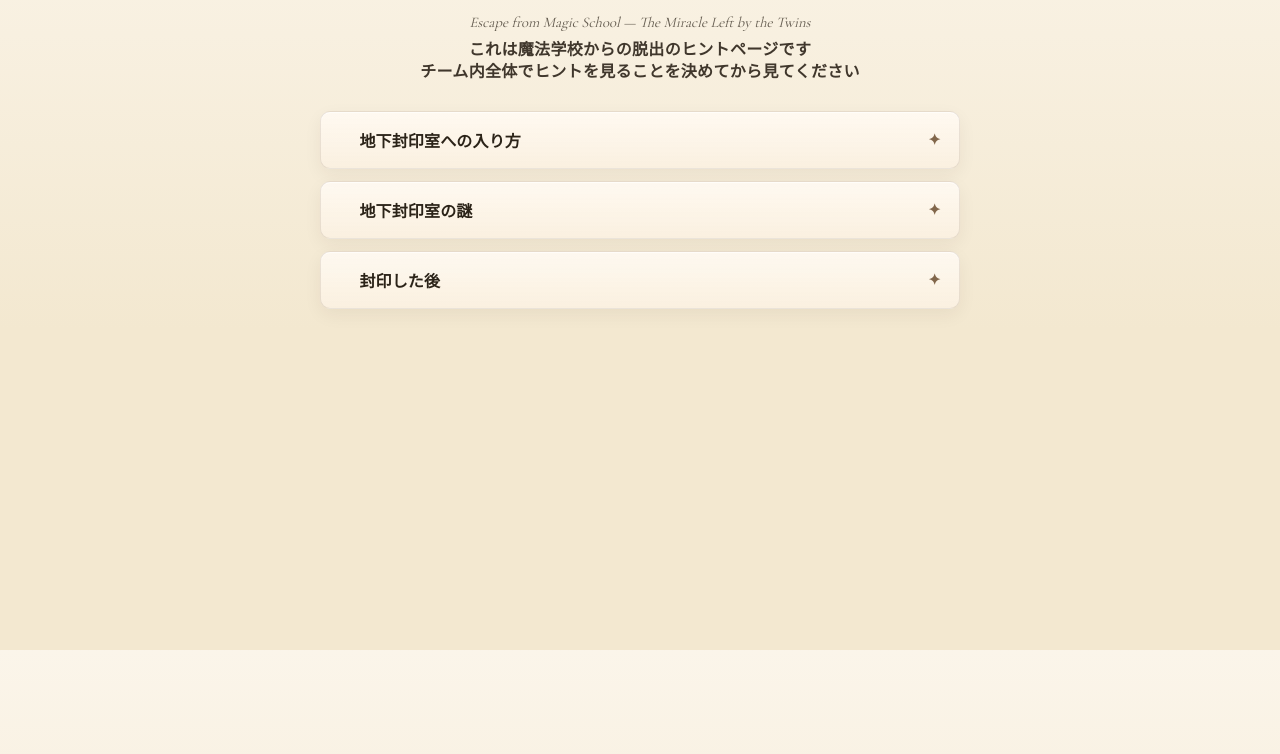
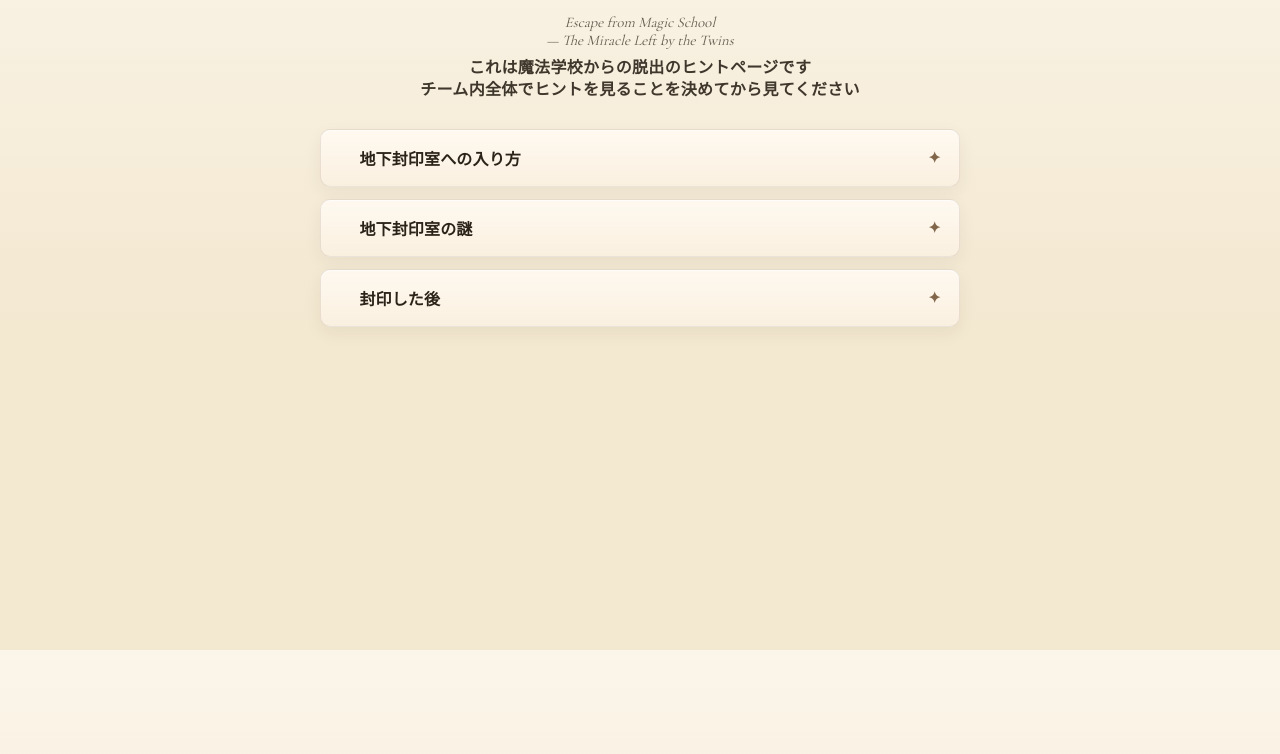
Before and after one commit to syukurimu1729/hintpage, a plain HTML site: page index.html in a window 1280 px wide. Shown: the part 150-904 px from the top of the page. Drawn offline with nearby package versions, Linux system fonts and the light colour scheme.

Commit message:
Update subtitle format in index.html

```diff
--- a/index.html
+++ b/index.html
@@ -189,7 +189,7 @@
 <body>
 	<h1>魔法学校からの脱出</h1>
 	<h2>～双子が残した奇跡～</h2>
-	<h3 class="subtitleEN">Escape from Magic School — The Miracle Left by the Twins</h3>
+	<h3 class="subtitleEN">Escape from Magic School<br> — The Miracle Left by the Twins</h3>
     <h2 class="explain">
         これは魔法学校からの脱出のヒントページです<br>
         チーム内全体でヒントを見ることを決めてから見てください
```
